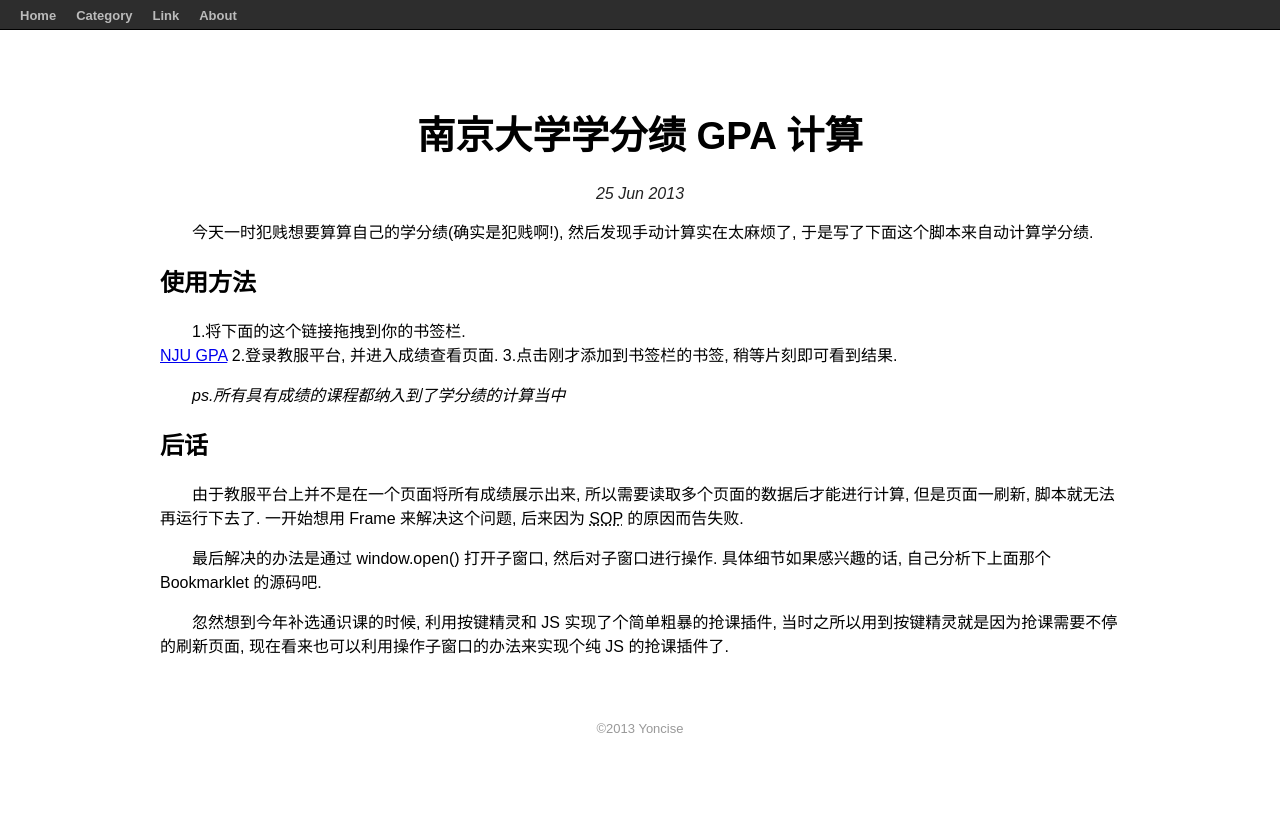
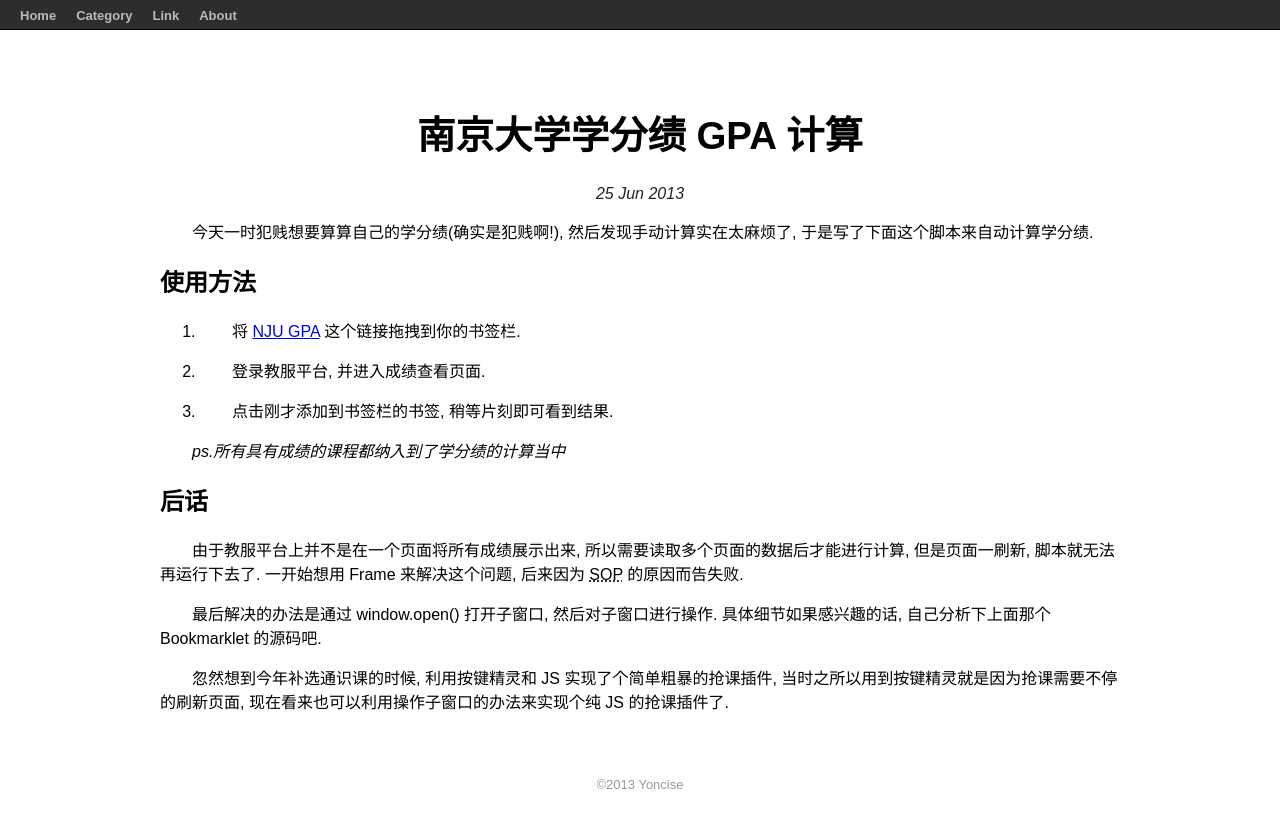
Before and after one commit to yoncise/yoncise.github.io, a Jekyll site: the page built from _posts/2013-06-25-南京大学学分绩-GPA-计算.md, in a window 1280 px wide. Shown: the top 828 px of the page. Built offline with Jekyll 4.4.1, drawn with Linux system fonts in a browser that asks for light colours.

Commit message:
new post

```diff
--- a/_posts/2013-06-25-南京大学学分绩-GPA-计算.md
+++ b/_posts/2013-06-25-南京大学学分绩-GPA-计算.md
@@ -7,10 +7,11 @@ title: 南京大学学分绩 GPA 计算
 
 ## 使用方法
 
-1.将下面的这个链接拖拽到你的书签栏.
-<a href="javascript:(function(){var scores=0;var grades=0;var href_array=[];var fin_count=0;var all=[];set_href_array(document.getElementsByTagName('table')[1]);for(var i=0;i<href_array.length;i++){open(href_array[i]).addEventListener('load',function(){handler(this);});}function trim(str){return str.replace(/^\s*/,'').replace(/\s*$/,'');}function set_href_array(link_table){var trs=link_table.children[0].children;var a;for(var i=0;i<trs.length;i++){a=trs[i].getElementsByTagName('a');if(a.length==0){continue;}href_array.push(a[0].href);}href_array.pop();}function handler(win){var table_body=win.document.getElementsByClassName('TABLE_BODY');var trs=table_body[0].getElementsByTagName('tr');var tds,name,type,ul,score;for(var i=1;i<trs.length;i++){tds=trs[i].getElementsByTagName('td');type=trim(tds[4].innerHTML);ul=tds[6].children[0];if(ul==undefined){continue;}name=trim(tds[2].innerHTML);score=Number(tds[5].innerHTML);grade=Number(ul.innerHTML);all.push({'name':name,'score':score,'grade':grade});scores+=score;grades+=grade*score;}fin_count++;check();win.close();}function check(){if(fin_count==href_array.length){var str='';for(var i=0;i<all.length;i++){str+=all[i].score+'\t'+all[i].grade+'\t'+all[i].name+'\n';}str+='GPA: '+(grades/scores)/20;alert(str);}}})()">NJU GPA</a>
-2.登录教服平台, 并进入成绩查看页面.
-3.点击刚才添加到书签栏的书签, 稍等片刻即可看到结果.
+1. 将 <a href="javascript:(function(){var scores=0;var grades=0;var href_array=[];var fin_count=0;var all=[];set_href_array(document.getElementsByTagName('table')[1]);for(var i=0;i<href_array.length;i++){open(href_array[i]).addEventListener('load',function(){handler(this);});}function trim(str){return str.replace(/^\s*/,'').replace(/\s*$/,'');}function set_href_array(link_table){var trs=link_table.children[0].children;var a;for(var i=0;i<trs.length;i++){a=trs[i].getElementsByTagName('a');if(a.length==0){continue;}href_array.push(a[0].href);}href_array.pop();}function handler(win){var table_body=win.document.getElementsByClassName('TABLE_BODY');var trs=table_body[0].getElementsByTagName('tr');var tds,name,type,ul,score;for(var i=1;i<trs.length;i++){tds=trs[i].getElementsByTagName('td');type=trim(tds[4].innerHTML);ul=tds[6].children[0];if(ul==undefined){continue;}name=trim(tds[2].innerHTML);score=Number(tds[5].innerHTML);grade=Number(ul.innerHTML);all.push({'name':name,'score':score,'grade':grade});scores+=score;grades+=grade*score;}fin_count++;check();win.close();}function check(){if(fin_count==href_array.length){var str='';for(var i=0;i<all.length;i++){str+=all[i].score+'\t'+all[i].grade+'\t'+all[i].name+'\n';}str+='GPA: '+(grades/scores)/20;alert(str);}}})()">NJU GPA</a> 这个链接拖拽到你的书签栏.
+
+2. 登录教服平台, 并进入成绩查看页面.
+
+3. 点击刚才添加到书签栏的书签, 稍等片刻即可看到结果.
 
 *ps.所有具有成绩的课程都纳入到了学分绩的计算当中*
 
```
